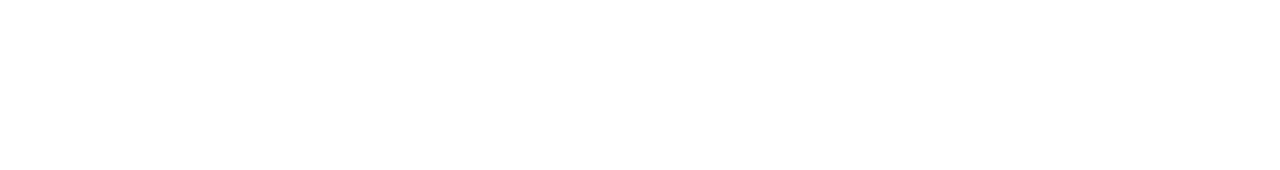
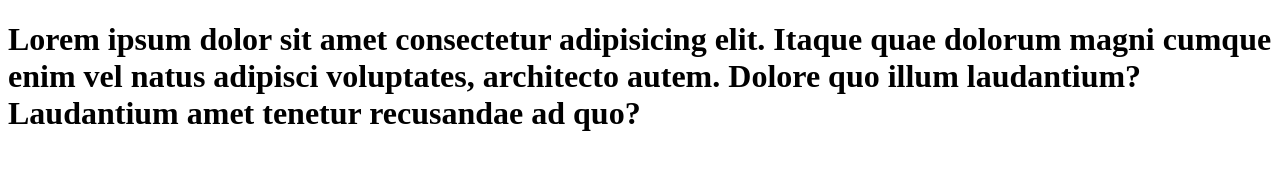
Before and after one commit to MarcoslViana/gearfifth, a plain HTML site: page index.html in a window 1280 px wide. Drawn offline with Linux system fonts and the light colour scheme.

Commit message:
Atualização

```diff
--- a/index.html
+++ b/index.html
@@ -7,6 +7,6 @@
     <title>Document</title>
 </head>
 <body>
-
+    <h1>Lorem ipsum dolor sit amet consectetur adipisicing elit. Itaque quae dolorum magni cumque enim vel natus adipisci voluptates, architecto autem. Dolore quo illum laudantium? Laudantium amet tenetur recusandae ad quo?</h1>
 </body>
 </html>
```
